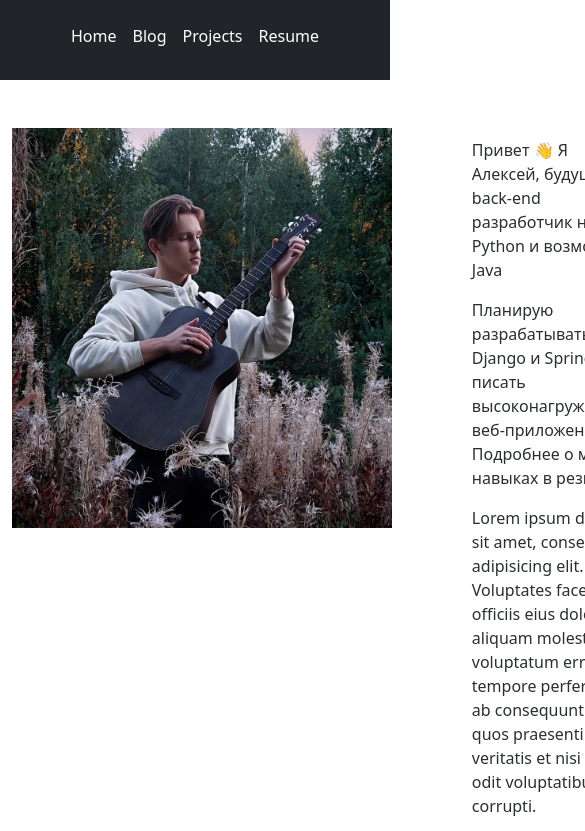
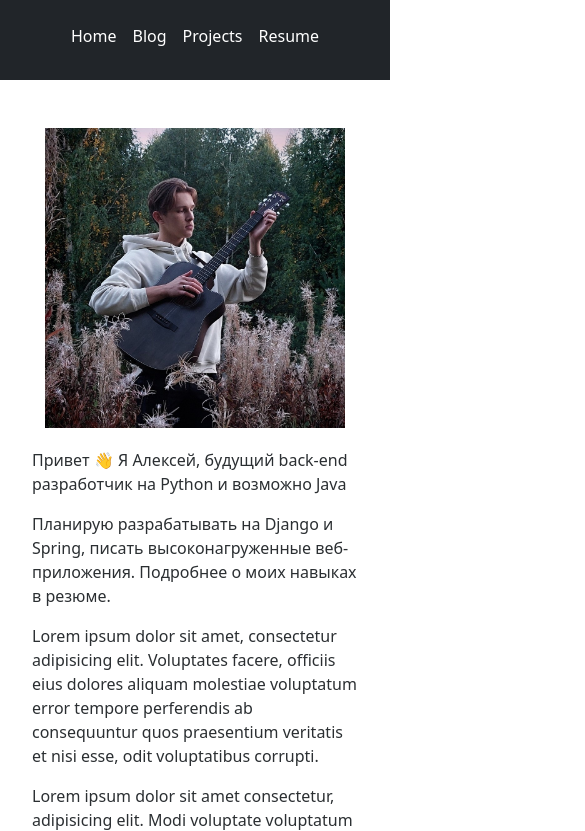
Before and after one commit to AlexAiroko/AlexAiroko.github.io, a plain HTML site: page index.html in a window 390 px wide. Shown: the top 831 px of the page, 585 px wide, since content can reach past the window. Drawn offline with nearby package versions, Linux system fonts and the light colour scheme.

Commit message:
Add some adaptive

```diff
--- a/index.html
+++ b/index.html
@@ -20,7 +20,7 @@
 
     <main class="main">
         <div class="container">
-            <div class="content">
+            <div class="content-about-me">
                 <img src="./img/my_photo.jpg" class="my-img" alt="Мое фото">
 
                 <div class="text-secondary-emphasis about-me">
--- a/styles/main.css
+++ b/styles/main.css
@@ -2,7 +2,7 @@
     color: rgba(255, 255, 255, .75);
 }
 
-.content {
+.content-about-me {
     display: flex;
     flex-direction: row;
     justify-content: space-between;
@@ -15,5 +15,34 @@
 }
 
 .about-me {
-    padding: 10px;
+    padding: 15px;
+    margin: 5px;
 }
+
+.my-card {
+    margin: 0 5px 0 5px;
+}
+
+.content {
+    display: flex;
+    flex-direction: row;
+    justify-content: space-between;
+}
+
+@media screen and (max-width: 992px) {
+    .my-img {
+        width: 300px;
+        height: 300px;
+        margin-right: 50px;
+    }
+}
+
+@media screen and (max-width: 772px) {
+    .content-about-me {
+        display: block;
+    }
+    .my-img {
+        margin: auto;
+        display: block;
+    }
+}
```
